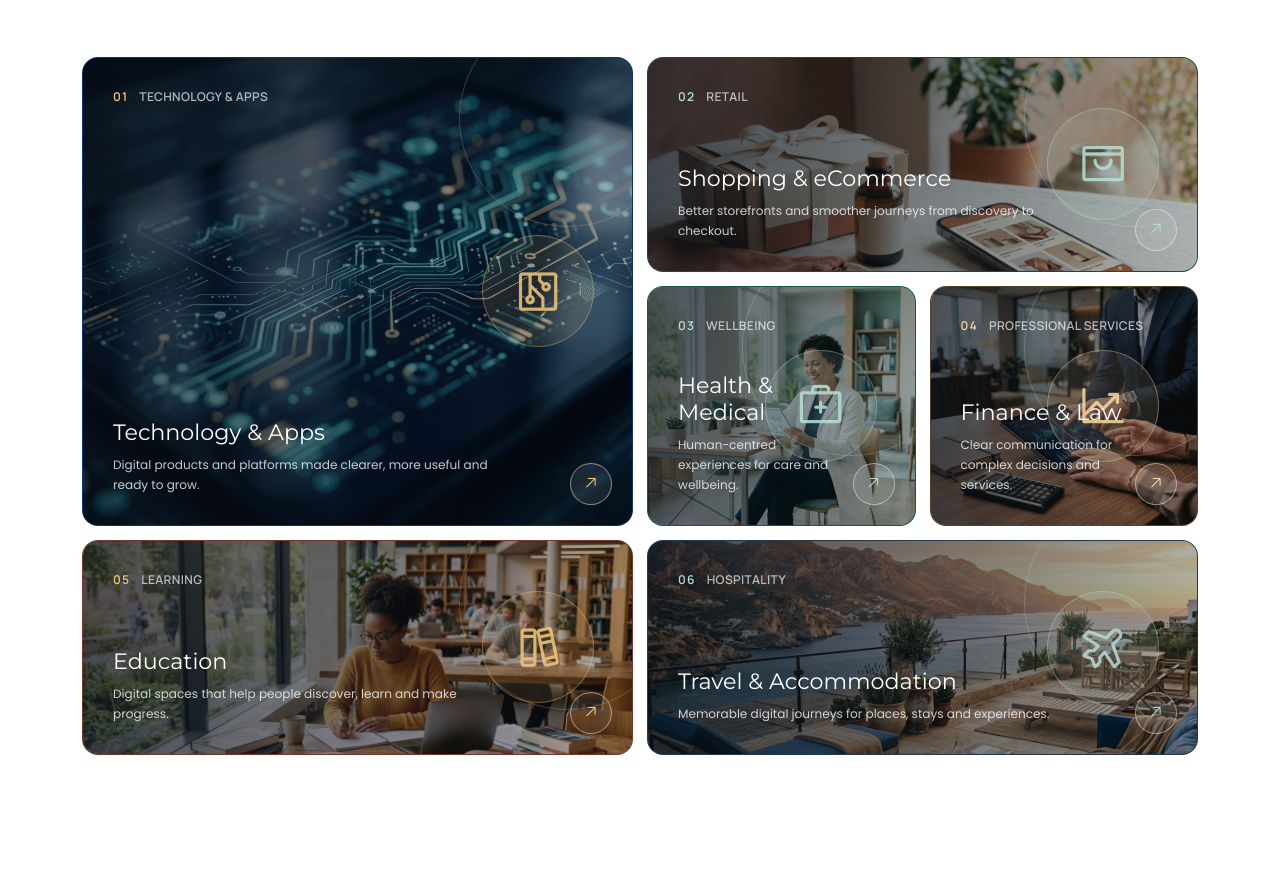
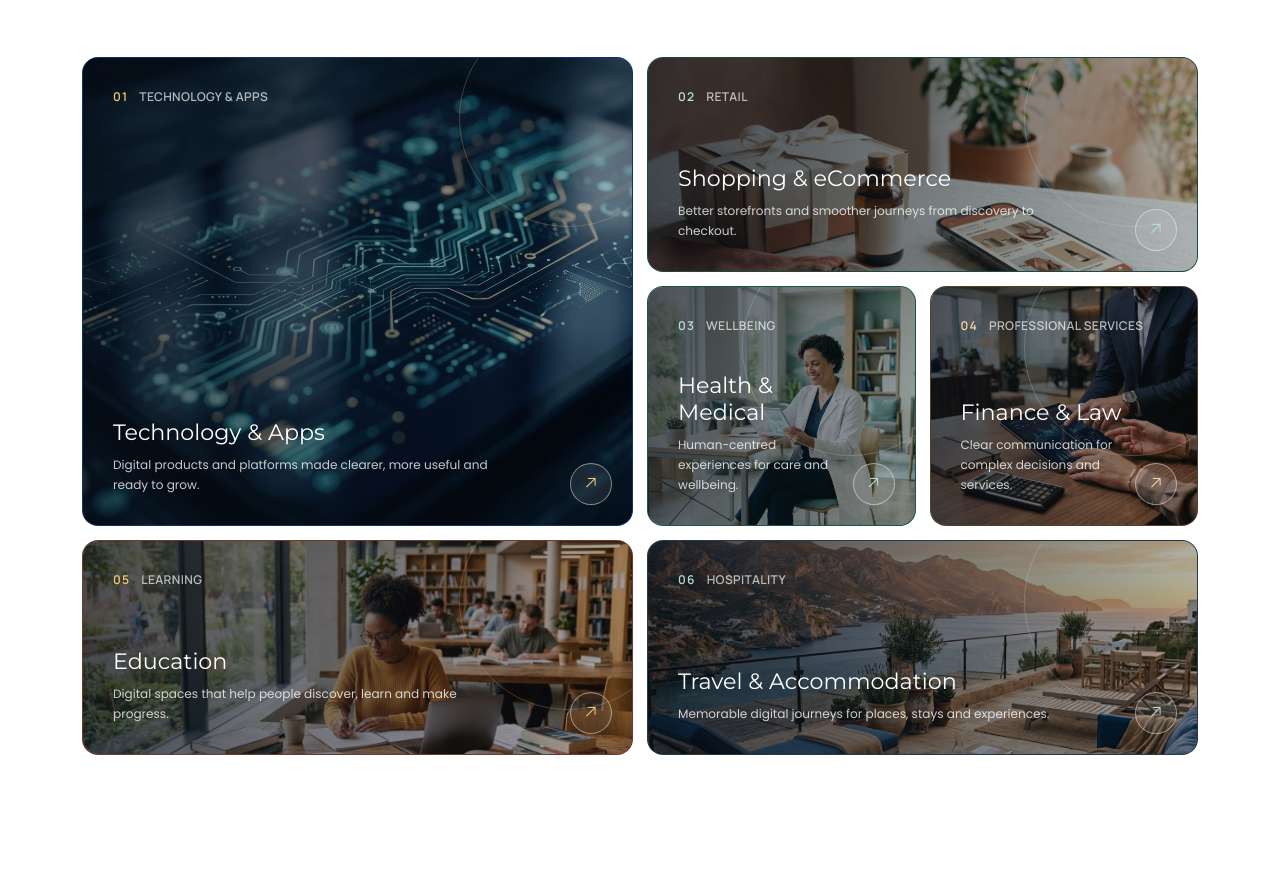
Before and after one commit to alifywork/custom-alify, a plain HTML site: page index.html in a window 1280 px wide. Shown: the part 5897-6778 px from the top of the page. Drawn offline with Linux system fonts and the light colour scheme; grey boxes are pictures that could not be loaded.

Commit message:
Remove industry icons and prevent card title underlines
Co-authored-by: arena-agent <297053741+arena-agent@users.noreply.github.com>

```diff
--- a/assets/css/advanced-pages.css
+++ b/assets/css/advanced-pages.css
@@ -340,7 +340,8 @@
 .home-industries__cta { display: flex; justify-content: flex-end; }
 .industry-bento { display: grid; grid-template-columns: repeat(4,minmax(0,1fr)); grid-auto-rows: minmax(215px,auto); gap: 14px; }
 .industry-bento__card { --industry-bg: #153978; --industry-hover: #1C4C91; --industry-accent: #F4C778; --industry-text: #fff; position: relative; display: flex; min-width: 0; min-height: 215px; flex-direction: column; overflow: hidden; padding: clamp(20px,2.4vw,30px); border: 1px solid rgba(18,21,28,.07); border-radius: 16px; background-color: var(--industry-bg); color: var(--industry-text); text-decoration: none; isolation: isolate; transition: transform .28s ease, background-color .28s ease, box-shadow .28s ease; }
-.industry-bento__card:hover,.industry-bento__card:focus-visible { transform: translateY(-4px); background-color: var(--industry-hover); color: var(--industry-text); box-shadow: 0 18px 46px rgba(18,21,28,.16); }
+.industry-bento__card:hover,.industry-bento__card:focus-visible { transform: translateY(-4px); background-color: var(--industry-hover); color: var(--industry-text); text-decoration: none !important; box-shadow: 0 18px 46px rgba(18,21,28,.16); }
+.industry-bento__card * { text-decoration: none !important; }
 .industry-bento__card:focus-visible { outline: 3px solid var(--color-amber); outline-offset: 3px; }
 .industry-bento__card--feature { grid-column: span 2; grid-row: span 2; min-height: 444px; --industry-bg: #0F3473; --industry-hover: #17458F; }
 .industry-bento__card--commerce { grid-column: span 2; --industry-bg: #1B4D45; --industry-hover: #24665B; --industry-accent: #B6E0D4; }
@@ -355,8 +356,7 @@
 .industry-bento__card:hover::after { transform: scale(.9); }
 .industry-bento__meta { position: relative; z-index: 1; display: flex; align-items: center; gap: 11px; color: var(--industry-accent); font: 600 var(--font-size-xs) var(--font-accent); letter-spacing: .1em; text-transform: uppercase; }
 .industry-bento__meta span { color: var(--industry-text); opacity: .68; letter-spacing: .03em; }
-.industry-bento__art { position: absolute; z-index: 1; top: 50%; right: clamp(18px,3vw,38px); display: grid; width: clamp(70px,9vw,112px); aspect-ratio: 1; place-items: center; border: 1px solid color-mix(in srgb,var(--industry-accent) 42%,transparent); border-radius: 50%; background: color-mix(in srgb,var(--industry-accent) 12%,transparent); color: var(--industry-accent); font-size: clamp(2rem,4vw,3.4rem); opacity: .88; transform: translateY(-50%); transition: transform .35s ease, background .35s ease; }
-.industry-bento__card:hover .industry-bento__art { background: color-mix(in srgb,var(--industry-accent) 20%,transparent); transform: translateY(-50%) rotate(-8deg) scale(1.06); }
+
 .industry-bento__body { position: relative; z-index: 1; display: grid; gap: 8px; max-width: 82%; margin-top: auto; padding-top: 38px; }
 .industry-bento__title { color: var(--industry-text); font: 400 var(--font-size-h5)/1.25 var(--font-heading); }
 .industry-bento__copy { color: color-mix(in srgb,var(--industry-text) 78%,transparent); font-size: var(--font-size-xs); line-height: 1.65; }
--- a/index.html
+++ b/index.html
@@ -254,12 +254,12 @@
           <div class="col-lg-4 home-industries__cta"><a class="btn-pill btn-pill--outline" href="industries.html">Explore industries <i class="ph ph-arrow-up-right" aria-hidden="true"></i></a></div>
         </div>
         <div class="industry-bento" aria-label="Industries we work with">
-          <a class="industry-bento__card industry-bento__card--feature" href="industries.html?industry=technology"><img class="industry-bento__image" src="assets/images/industries/technology.jpg" alt="" aria-hidden="true" loading="lazy"><span class="industry-bento__meta">01 <span>Technology &amp; Apps</span></span><span class="industry-bento__art"><i class="ph ph-circuitry" aria-hidden="true"></i></span><span class="industry-bento__body"><span class="industry-bento__title">Technology &amp; Apps</span><span class="industry-bento__copy">Digital products and platforms made clearer, more useful and ready to grow.</span></span><span class="industry-bento__arrow"><i class="ph ph-arrow-up-right" aria-hidden="true"></i></span></a>
-          <a class="industry-bento__card industry-bento__card--commerce" href="industries.html?industry=ecommerce"><img class="industry-bento__image" src="assets/images/industries/commerce.jpg" alt="" aria-hidden="true" loading="lazy"><span class="industry-bento__meta">02 <span>Retail</span></span><span class="industry-bento__art"><i class="ph ph-shopping-bag-open" aria-hidden="true"></i></span><span class="industry-bento__body"><span class="industry-bento__title">Shopping &amp; eCommerce</span><span class="industry-bento__copy">Better storefronts and smoother journeys from discovery to checkout.</span></span><span class="industry-bento__arrow"><i class="ph ph-arrow-up-right" aria-hidden="true"></i></span></a>
-          <a class="industry-bento__card industry-bento__card--health" href="industries.html?industry=health"><img class="industry-bento__image" src="assets/images/industries/health.jpg" alt="" aria-hidden="true" loading="lazy"><span class="industry-bento__meta">03 <span>Wellbeing</span></span><span class="industry-bento__art"><i class="ph ph-first-aid-kit" aria-hidden="true"></i></span><span class="industry-bento__body"><span class="industry-bento__title">Health &amp; Medical</span><span class="industry-bento__copy">Human-centred experiences for care and wellbeing.</span></span><span class="industry-bento__arrow"><i class="ph ph-arrow-up-right" aria-hidden="true"></i></span></a>
-          <a class="industry-bento__card industry-bento__card--finance" href="industries.html?industry=finance"><img class="industry-bento__image" src="assets/images/industries/finance.jpg" alt="" aria-hidden="true" loading="lazy"><span class="industry-bento__meta">04 <span>Professional services</span></span><span class="industry-bento__art"><i class="ph ph-chart-line-up" aria-hidden="true"></i></span><span class="industry-bento__body"><span class="industry-bento__title">Finance &amp; Law</span><span class="industry-bento__copy">Clear communication for complex decisions and services.</span></span><span class="industry-bento__arrow"><i class="ph ph-arrow-up-right" aria-hidden="true"></i></span></a>
-          <a class="industry-bento__card industry-bento__card--education" href="industries.html?industry=education"><img class="industry-bento__image" src="assets/images/industries/education.jpg" alt="" aria-hidden="true" loading="lazy"><span class="industry-bento__meta">05 <span>Learning</span></span><span class="industry-bento__art"><i class="ph ph-books" aria-hidden="true"></i></span><span class="industry-bento__body"><span class="industry-bento__title">Education</span><span class="industry-bento__copy">Digital spaces that help people discover, learn and make progress.</span></span><span class="industry-bento__arrow"><i class="ph ph-arrow-up-right" aria-hidden="true"></i></span></a>
-          <a class="industry-bento__card industry-bento__card--travel" href="industries.html?industry=travel"><img class="industry-bento__image" src="assets/images/industries/travel.jpg" alt="" aria-hidden="true" loading="lazy"><span class="industry-bento__meta">06 <span>Hospitality</span></span><span class="industry-bento__art"><i class="ph ph-airplane-tilt" aria-hidden="true"></i></span><span class="industry-bento__body"><span class="industry-bento__title">Travel &amp; Accommodation</span><span class="industry-bento__copy">Memorable digital journeys for places, stays and experiences.</span></span><span class="industry-bento__arrow"><i class="ph ph-arrow-up-right" aria-hidden="true"></i></span></a>
+          <a class="industry-bento__card industry-bento__card--feature" href="industries.html?industry=technology"><img class="industry-bento__image" src="assets/images/industries/technology.jpg" alt="" aria-hidden="true" loading="lazy"><span class="industry-bento__meta">01 <span>Technology &amp; Apps</span></span><span class="industry-bento__body"><span class="industry-bento__title">Technology &amp; Apps</span><span class="industry-bento__copy">Digital products and platforms made clearer, more useful and ready to grow.</span></span><span class="industry-bento__arrow"><i class="ph ph-arrow-up-right" aria-hidden="true"></i></span></a>
+          <a class="industry-bento__card industry-bento__card--commerce" href="industries.html?industry=ecommerce"><img class="industry-bento__image" src="assets/images/industries/commerce.jpg" alt="" aria-hidden="true" loading="lazy"><span class="industry-bento__meta">02 <span>Retail</span></span><span class="industry-bento__body"><span class="industry-bento__title">Shopping &amp; eCommerce</span><span class="industry-bento__copy">Better storefronts and smoother journeys from discovery to checkout.</span></span><span class="industry-bento__arrow"><i class="ph ph-arrow-up-right" aria-hidden="true"></i></span></a>
+          <a class="industry-bento__card industry-bento__card--health" href="industries.html?industry=health"><img class="industry-bento__image" src="assets/images/industries/health.jpg" alt="" aria-hidden="true" loading="lazy"><span class="industry-bento__meta">03 <span>Wellbeing</span></span><span class="industry-bento__body"><span class="industry-bento__title">Health &amp; Medical</span><span class="industry-bento__copy">Human-centred experiences for care and wellbeing.</span></span><span class="industry-bento__arrow"><i class="ph ph-arrow-up-right" aria-hidden="true"></i></span></a>
+          <a class="industry-bento__card industry-bento__card--finance" href="industries.html?industry=finance"><img class="industry-bento__image" src="assets/images/industries/finance.jpg" alt="" aria-hidden="true" loading="lazy"><span class="industry-bento__meta">04 <span>Professional services</span></span><span class="industry-bento__body"><span class="industry-bento__title">Finance &amp; Law</span><span class="industry-bento__copy">Clear communication for complex decisions and services.</span></span><span class="industry-bento__arrow"><i class="ph ph-arrow-up-right" aria-hidden="true"></i></span></a>
+          <a class="industry-bento__card industry-bento__card--education" href="industries.html?industry=education"><img class="industry-bento__image" src="assets/images/industries/education.jpg" alt="" aria-hidden="true" loading="lazy"><span class="industry-bento__meta">05 <span>Learning</span></span><span class="industry-bento__body"><span class="industry-bento__title">Education</span><span class="industry-bento__copy">Digital spaces that help people discover, learn and make progress.</span></span><span class="industry-bento__arrow"><i class="ph ph-arrow-up-right" aria-hidden="true"></i></span></a>
+          <a class="industry-bento__card industry-bento__card--travel" href="industries.html?industry=travel"><img class="industry-bento__image" src="assets/images/industries/travel.jpg" alt="" aria-hidden="true" loading="lazy"><span class="industry-bento__meta">06 <span>Hospitality</span></span><span class="industry-bento__body"><span class="industry-bento__title">Travel &amp; Accommodation</span><span class="industry-bento__copy">Memorable digital journeys for places, stays and experiences.</span></span><span class="industry-bento__arrow"><i class="ph ph-arrow-up-right" aria-hidden="true"></i></span></a>
         </div>
       </div>
     </section>
```
